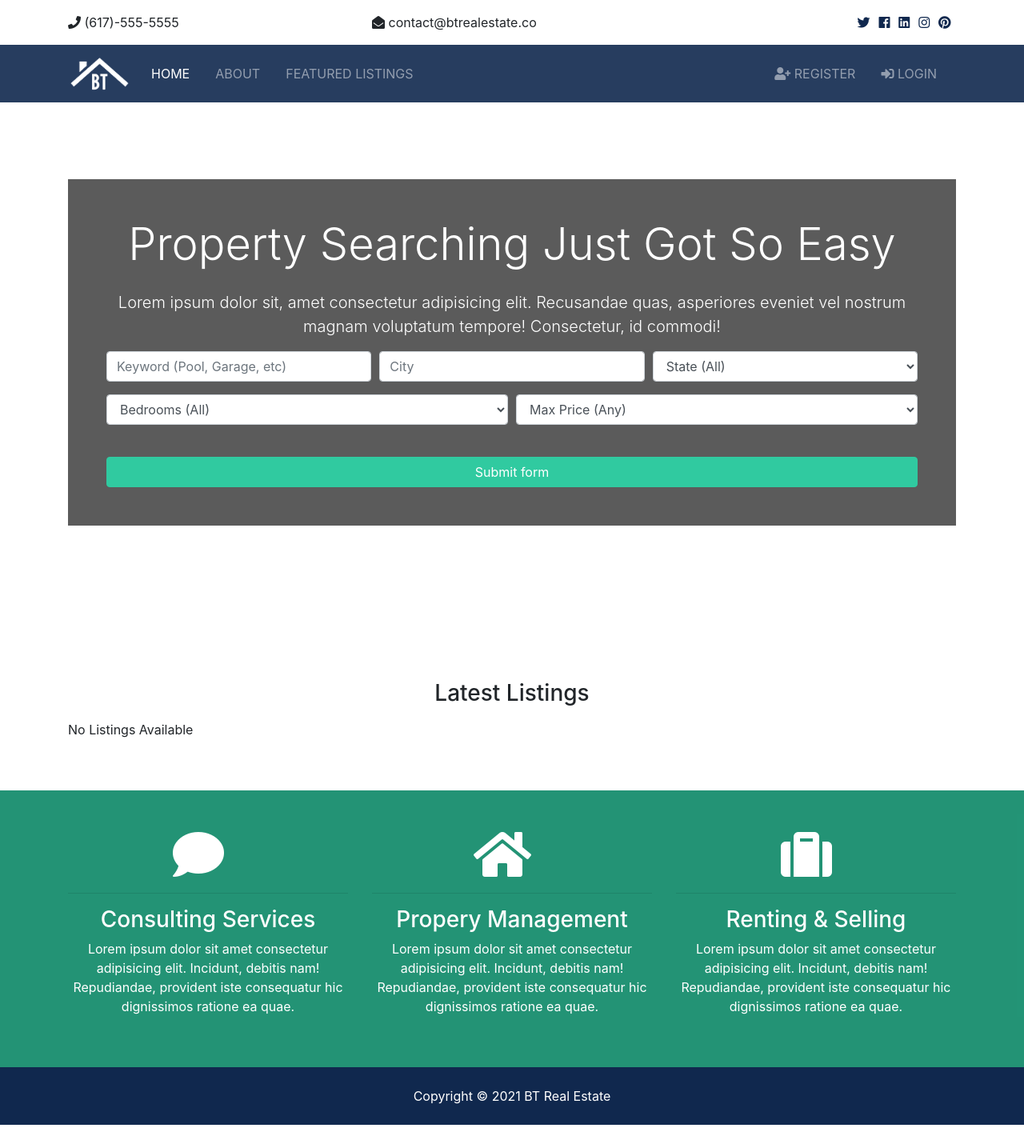
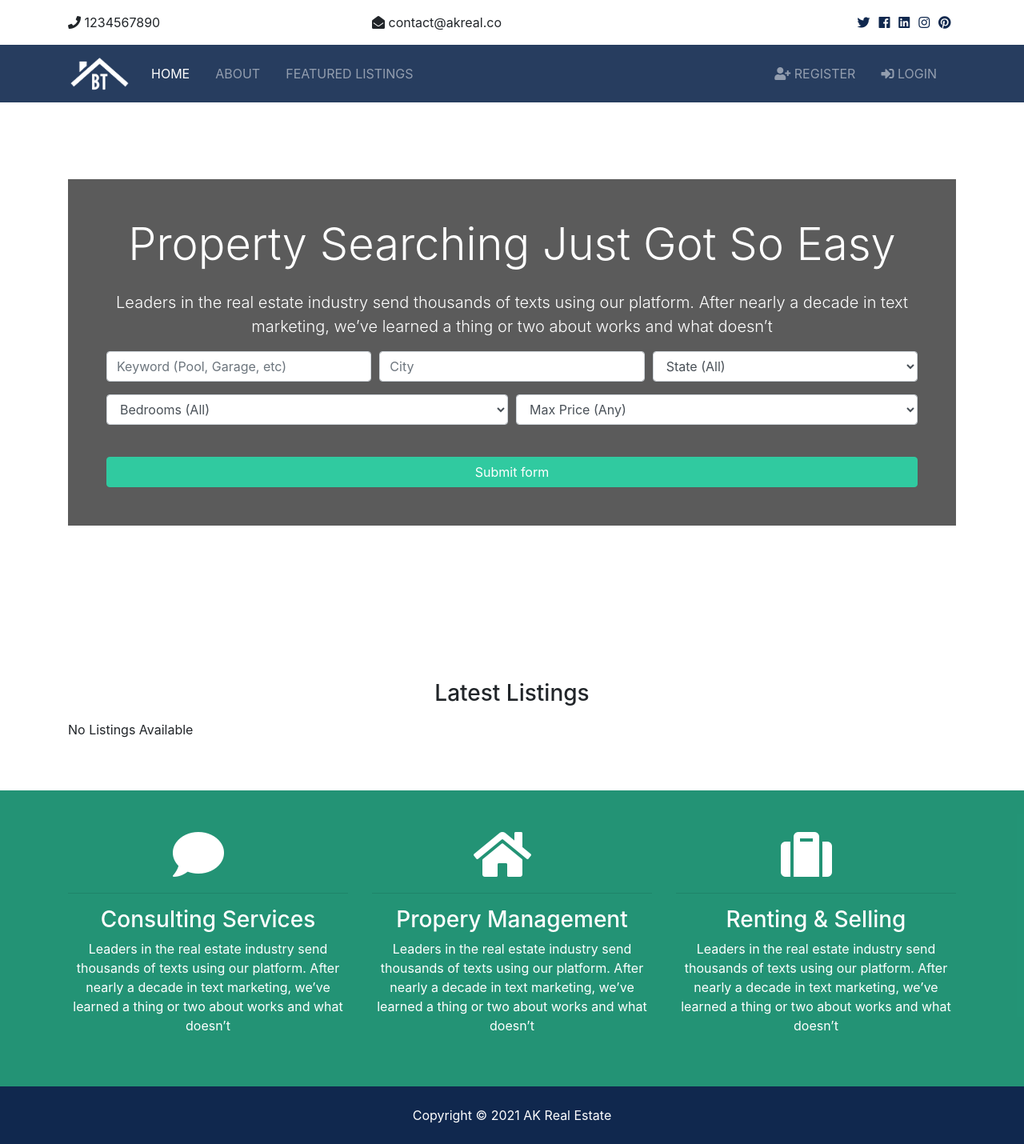
Before and after one commit to rockstarakhil/akreal, a Django app: page / in a window 1280 px wide. Shown: the whole page at 80% size. Before the commit the page ends 1406 px from the top, so only its background shows below. Run offline with Django 3.2, Linux system fonts and the light colour scheme; data that the repository does not hold is empty; some libraries are stand-ins or nearby versions.

Commit message:
new changes for mani sir

```diff
--- a/btre/settings.py
+++ b/btre/settings.py
@@ -25,7 +25,7 @@ SECRET_KEY = 'ubsq#xai!qa_!dsi=61a&mbqn)lxtl*x48$fi0v-l^k%0z1^bn'
 # SECURITY WARNING: don't run with debug turned on in production!
 DEBUG = True
 
-ALLOWED_HOSTS = ['akreal.herokuapp.com']
+ALLOWED_HOSTS = ['akreal.herokuapp.com','localhost']
 
 
 # Application definition
--- a/templates/base.html
+++ b/templates/base.html
@@ -15,7 +15,7 @@
   <!-- Lightbox -->
   <link rel="stylesheet" href="{% static 'css/lightbox.min.css' %}">
 
-  <title>BT Real Estate {% block title %}{% endblock %}</title>
+  <title>Ak Real Estate {% block title %}{% endblock %}</title>
 </head>
 
 <body>
--- a/templates/pages/index.html
+++ b/templates/pages/index.html
@@ -13,8 +13,7 @@
           <h1 class="display-4 mb-4">
             Property Searching Just Got So Easy
           </h1>
-          <p class="lead">Lorem ipsum dolor sit, amet consectetur adipisicing elit. Recusandae quas, asperiores eveniet vel nostrum magnam
-            voluptatum tempore! Consectetur, id commodi!</p>
+          <p class="lead">Leaders in the real estate industry send thousands of texts using our platform. After nearly a decade in text marketing, we’ve learned a thing or two about works and what doesn’t</p>
           <div class="search">
             <form action="{% url 'search' %}">
               <!-- Form Row 1 -->
@@ -137,22 +136,19 @@
           <i class="fas fa-comment fa-4x mr-4"></i>
           <hr>
           <h3>Consulting Services</h3>
-          <p>Lorem ipsum dolor sit amet consectetur adipisicing elit. Incidunt, debitis nam! Repudiandae, provident iste consequatur
-            hic dignissimos ratione ea quae.</p>
+          <p>Leaders in the real estate industry send thousands of texts using our platform. After nearly a decade in text marketing, we’ve learned a thing or two about works and what doesn’t</p>
         </div>
         <div class="col-md-4">
           <i class="fas fa-home fa-4x mr-4"></i>
           <hr>
           <h3>Propery Management</h3>
-          <p>Lorem ipsum dolor sit amet consectetur adipisicing elit. Incidunt, debitis nam! Repudiandae, provident iste consequatur
-            hic dignissimos ratione ea quae.</p>
+          <p>Leaders in the real estate industry send thousands of texts using our platform. After nearly a decade in text marketing, we’ve learned a thing or two about works and what doesn’t</p>
         </div>
         <div class="col-md-4">
           <i class="fas fa-suitcase fa-4x mr-4"></i>
           <hr>
           <h3>Renting & Selling</h3>
-          <p>Lorem ipsum dolor sit amet consectetur adipisicing elit. Incidunt, debitis nam! Repudiandae, provident iste consequatur
-            hic dignissimos ratione ea quae.</p>
+          <p>Leaders in the real estate industry send thousands of texts using our platform. After nearly a decade in text marketing, we’ve learned a thing or two about works and what doesn’t</p>
         </div>
       </div>
     </div>
--- a/templates/partials/_footer.html
+++ b/templates/partials/_footer.html
@@ -1,5 +1,5 @@
 <!-- Footer -->
 <footer id="main-footer" class="py-4 bg-primary text-white text-center">
     Copyright &copy;
-    <span class="year"></span> BT Real Estate
+    <span class="year"></span> AK Real Estate
 </footer>
--- a/templates/partials/_topbar.html
+++ b/templates/partials/_topbar.html
@@ -3,10 +3,10 @@
     <div class="container">
       <div class="row">
         <div class="col-md-4">
-          <i class="fas fa-phone"></i> (617)-555-5555
+          <i class="fas fa-phone"></i> 1234567890
         </div>
         <div class="col-md-4">
-          <i class="fas fa-envelope-open"></i> contact@btrealestate.co
+          <i class="fas fa-envelope-open"></i> contact@akreal.co
         </div>
         <div class="col-md-4">
           <div class="social text-right">
```
Also changed, not shown: templates/pages/about.html (+4 -6 lines), 1 other file.
